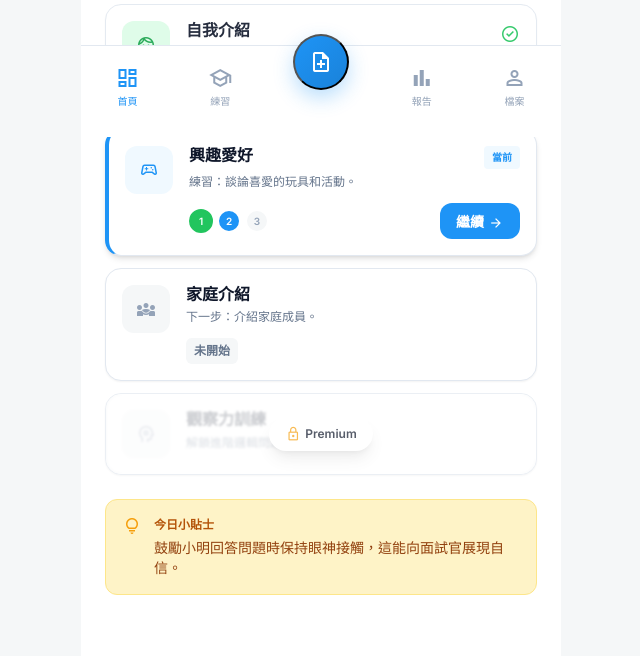
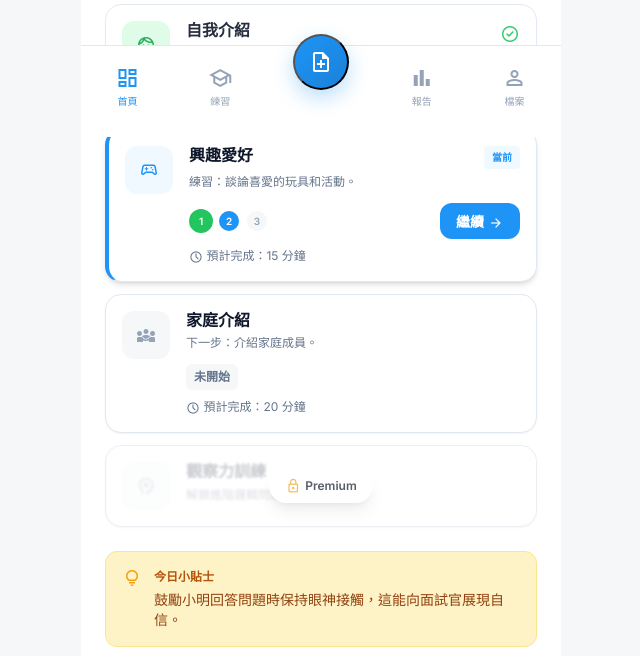
Before and after one commit to cntk50951-eng/app, a Python web app: template templates/dashboard.html in a window 1280 px wide. Shown: the part 663-1319 px from the top of the page, without its empty margins (319-959 px from the left). Before the commit the page ends 1258 px from the top, so only its background shows below. Run offline with Jinja, Linux system fonts and the light colour scheme; the template is opened without the code that fills it, so the values that code supplies are empty.

Commit message:
feat(dashboard): add topic time estimates
- Add estimated completion time (15-20 min) to each topic card
- Helps parents plan learning sessions
- Shows expected time investment per topic

2026-02-10

```diff
--- a/templates/dashboard.html
+++ b/templates/dashboard.html
@@ -751,6 +751,10 @@
                                         <span class="material-symbols-outlined" style="font-size: 1rem;">arrow_forward</span>
                                     </button>
                                 </div>
+                                <div style="margin-top: 0.5rem; font-size: 0.75rem; color: var(--text-secondary);">
+                                    <span class="material-symbols-outlined" style="font-size: 0.875rem; vertical-align: middle;">schedule</span>
+                                    預計完成：15 分鐘
+                                </div>
                             </div>
                         </div>
                     </div>
@@ -766,6 +770,10 @@
                                 <p class="topic-description">下一步：介紹家庭成員。</p>
                                 <div class="topic-status" style="background: var(--background-light); color: var(--text-secondary);">
                                     未開始
+                                </div>
+                                <div style="margin-top: 0.5rem; font-size: 0.75rem; color: var(--text-secondary);">
+                                    <span class="material-symbols-outlined" style="font-size: 0.875rem; vertical-align: middle;">schedule</span>
+                                    預計完成：20 分鐘
                                 </div>
                             </div>
                         </div>
```
